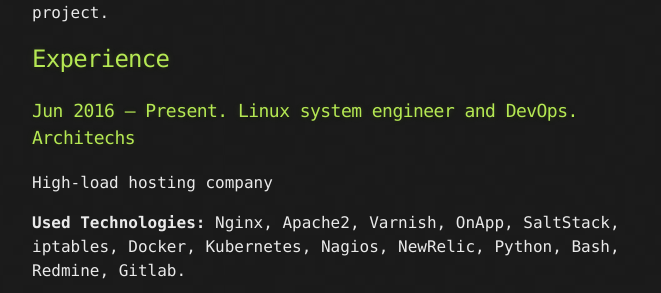
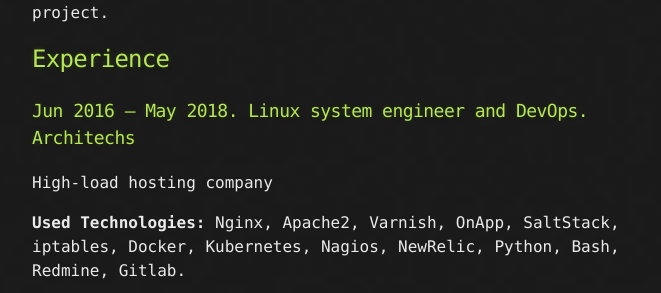
Before and after one commit to ivanovUA/ivanovua.github.io, a Jekyll site: the page built from cv.md, in a window 1280 px wide and 900 px high, scrolled down 448 px. Shown: the part 160-453 px from the top of the window, without its empty margins (308-969 px from the left). Built offline with Jekyll 4.4.1, drawn with Linux system fonts in a browser that asks for light colours.

Commit message:
Update cv.md

```diff
--- a/cv.md
+++ b/cv.md
@@ -12,7 +12,7 @@ In my work experience below you'll find over 6 year of Unix and Linux system adm
 
 ## Experience
 
-### Jun 2016 — Present. Linux system engineer and DevOps. Architechs
+### Jun 2016 — May 2018. Linux system engineer and DevOps. Architechs
 High-load hosting company
 
 **Used Technologies:** Nginx, Apache2, Varnish, OnApp, SaltStack, iptables, Docker, Kubernetes, Nagios, NewRelic, Python, Bash, Redmine, Gitlab.
```
